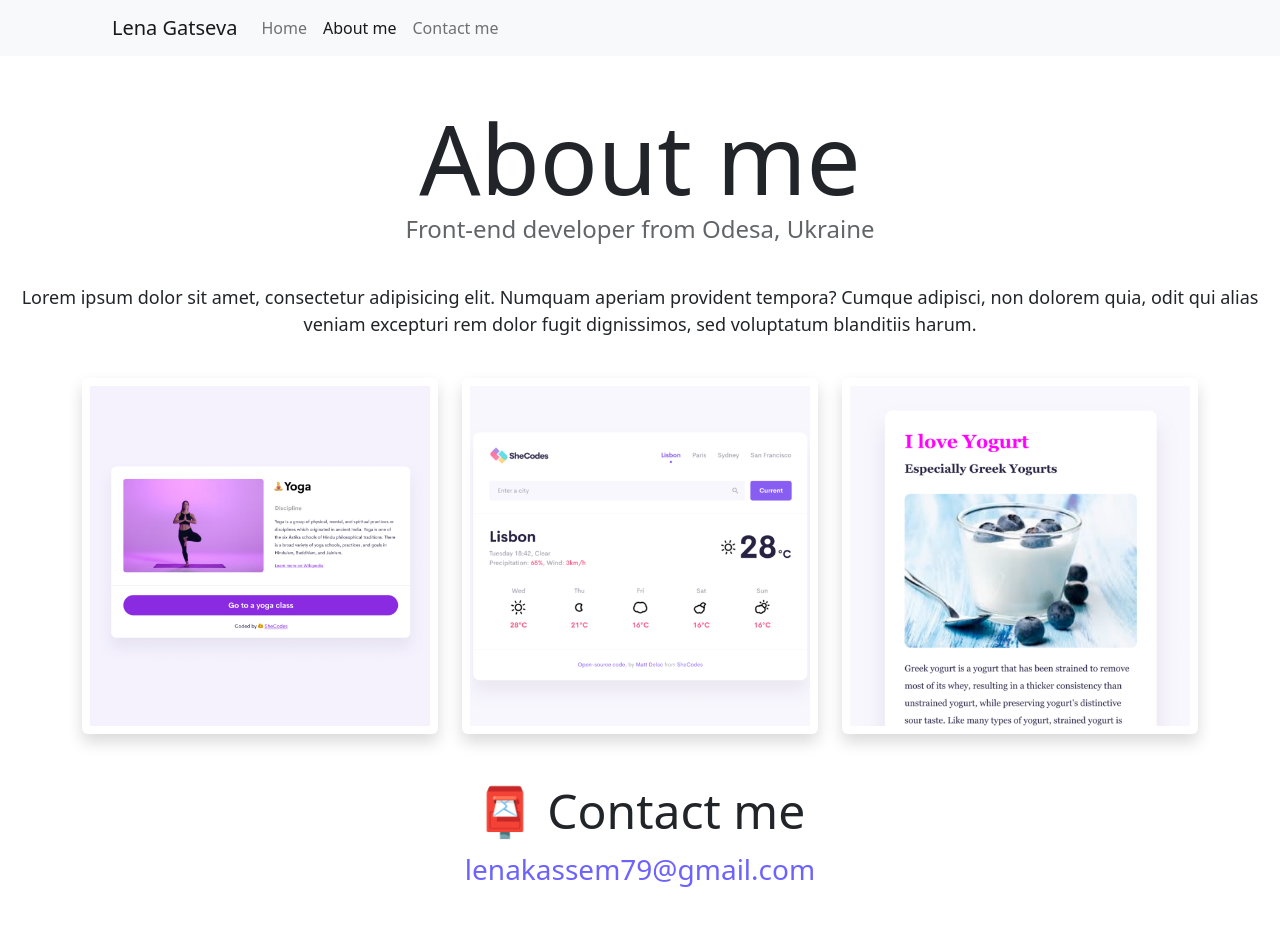
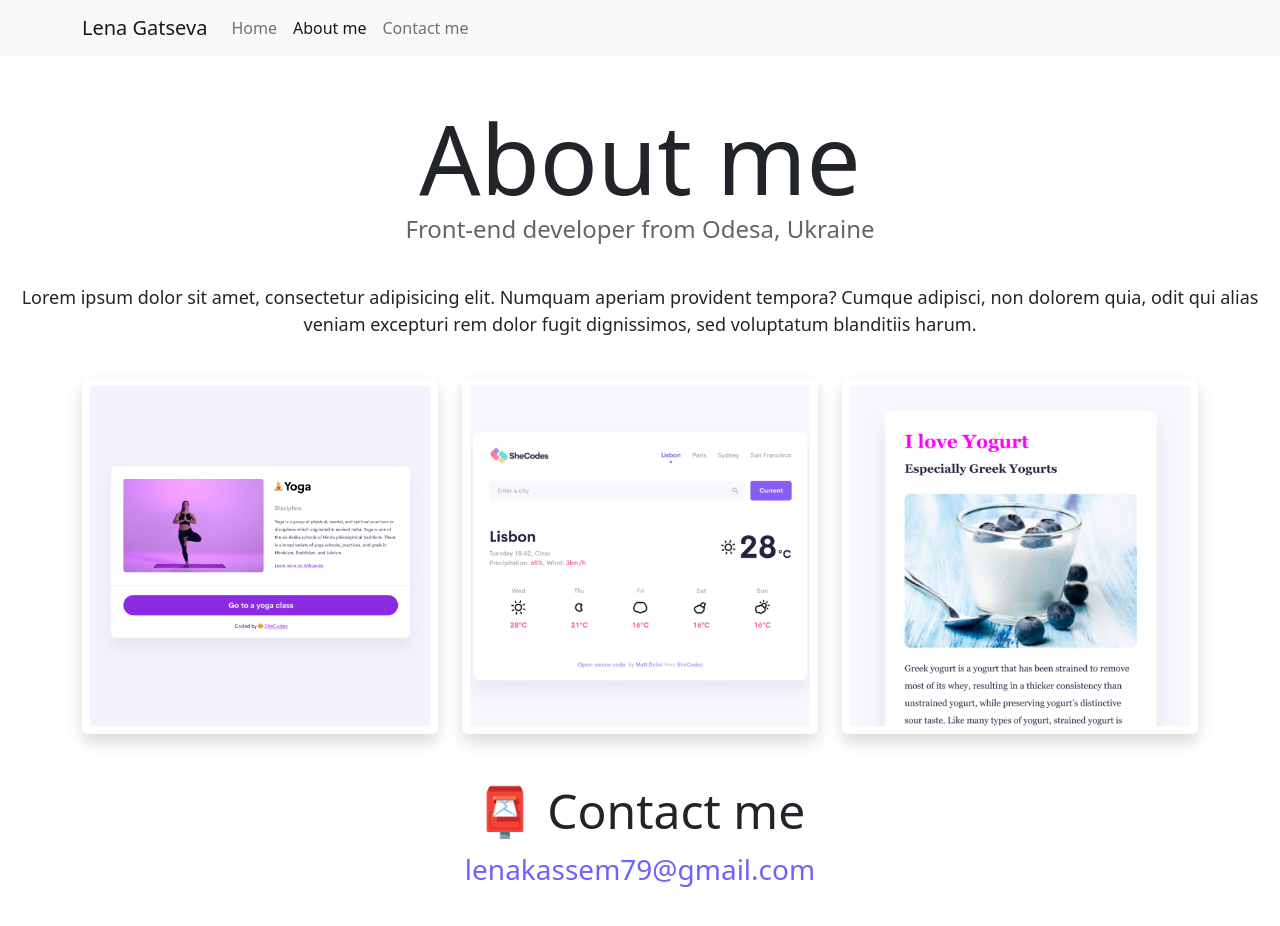
Before and after one commit to lenagatseva79/HW30, a plain HTML site: page about.html in a window 1280 px wide. Drawn offline with nearby package versions, Linux system fonts and the light colour scheme.

Commit message:
Deleted fluid from the container nav-bar

```diff
--- a/about.html
+++ b/about.html
@@ -22,7 +22,7 @@
   </head>
   <body>
     <nav class="navbar fixed-top navbar-expand-lg bg-light">
-      <div class="container-fluid">
+      <div class="container">
         <a class="navbar-brand" href="index.html">Lena Gatseva</a>
         <button
           class="navbar-toggler"
--- a/style.css
+++ b/style.css
@@ -107,6 +107,3 @@ p {
   color: var(--secondary-color);
   box-shadow: var(--box-shadow);
 }
-.container-fluid {
-  margin: 0 100px;
-}
```
Also changed, not shown: index.html (+1 -1 lines).
